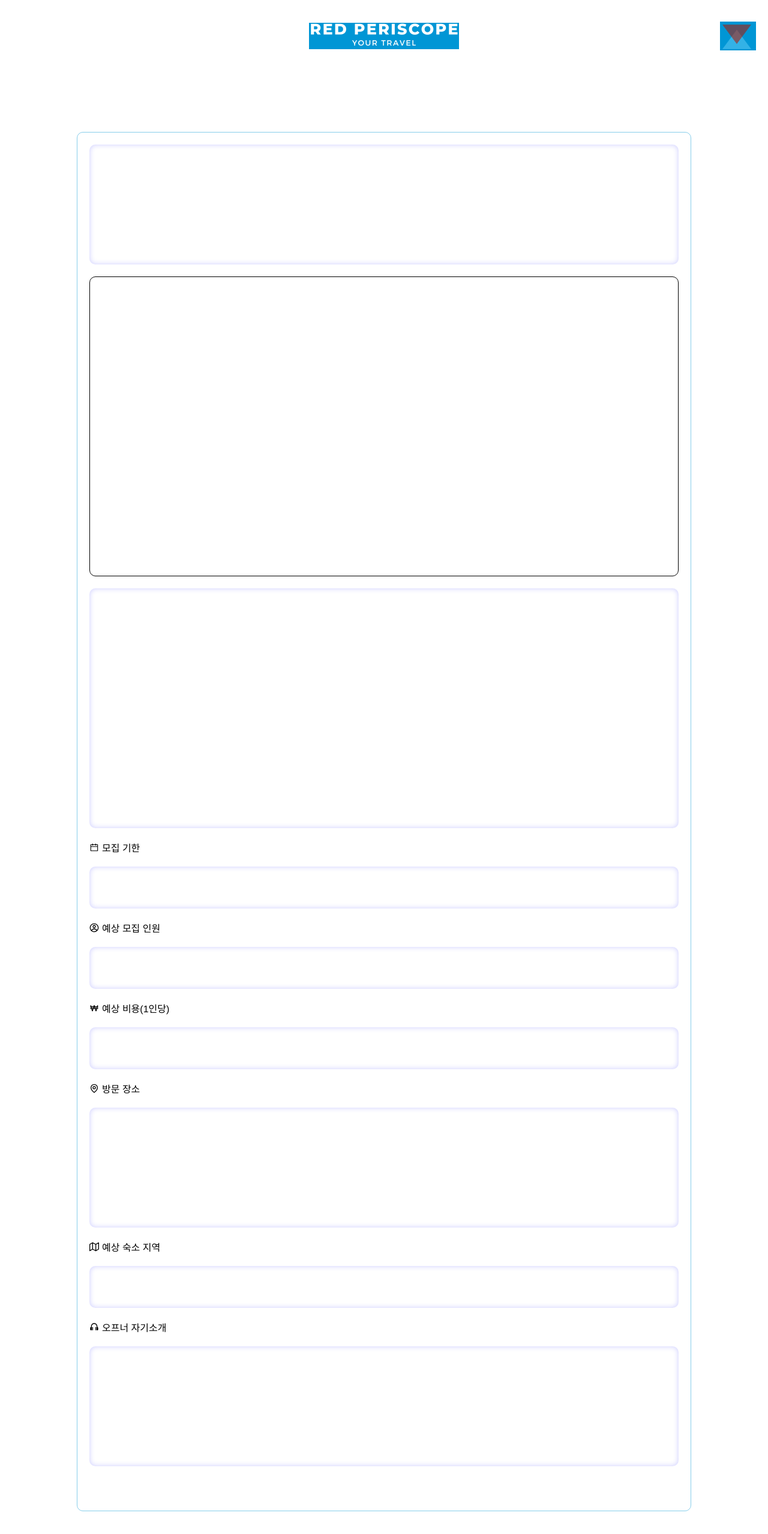
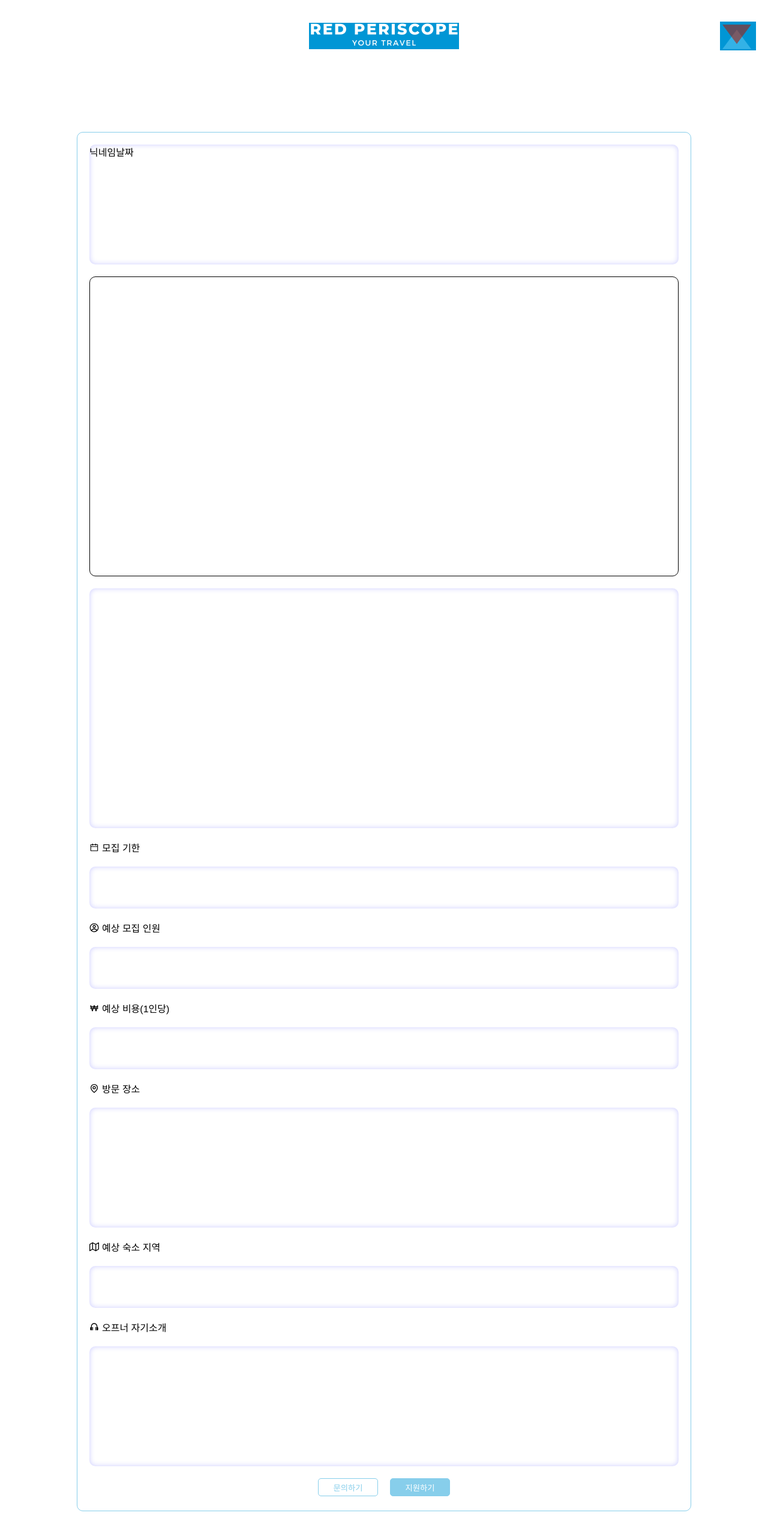
Before and after one commit to RedPeriscope/RedPeriscope_Front, a React (Create React App) app: page /detail in a window 1280 px wide. Shown: the top 2558 px of the page at 60% size. Built offline with nearby package versions, Linux system fonts and the light colour scheme.

Commit message:
상세창 (Title 쪽 제외)

```diff
--- a/src/page/PlanDetail.jsx
+++ b/src/page/PlanDetail.jsx
@@ -8,30 +8,51 @@ import { FiMap } from "react-icons/fi";
 import { BiHeadphone } from "react-icons/bi";
 import { BiWon } from "react-icons/bi";
 
-const PlanDetail = ()=> {
-    return(
+const PlanDetail = () => {
+  return (
     <Container>
       <NavBar />
       <DetailContainer>
-            <Title />
+        <Title>
+            <TagBox />
+            <TitleText />
+            <span>닉네임</span>
+            <span>날짜</span>
+        </Title>
         <ImageBox />
         <Description />
-            <Label><AiOutlineCalendar /> 모집 기한</Label>
+        <Label>
+          <AiOutlineCalendar /> 모집 기한
+        </Label>
         <Details />
-            <Label><CgProfile /> 예상 모집 인원</Label>
+        <Label>
+          <CgProfile /> 예상 모집 인원
+        </Label>
         <Details />
-            <Label><BiWon /> 예상 비용(1인당)</Label>
+        <Label>
+          <BiWon /> 예상 비용(1인당)
+        </Label>
         <Details />
-            <Label><GrLocation /> 방문 장소</Label>
+        <Label>
+          <GrLocation /> 방문 장소
+        </Label>
         <LargerDetails />
-            <Label><FiMap /> 예상 숙소 지역</Label>
+        <Label>
+          <FiMap /> 예상 숙소 지역
+        </Label>
         <Details />
-            <Label><BiHeadphone /> 오프너 자기소개</Label>
+        <Label>
+          <BiHeadphone /> 오프너 자기소개
+        </Label>
         <LargerDetails />
+        <ButtonContainer>
+          <Button1>문의하기</Button1>
+          <Button2>지원하기</Button2>
+        </ButtonContainer>
       </DetailContainer>
     </Container>
-    )
-}
+  );
+};
 
 const Container = styled.div`
   width: 100%;
@@ -49,7 +70,7 @@ const DetailContainer = styled.div`
   height: 2300px;
   align-items: center;
   border-radius: 10px;
-  border: 0.5px solid skyblue;
+  border: 1px solid skyblue;
   margin: 100px;
 `;
 
@@ -59,6 +80,14 @@ const Title = styled.div`
   align-items: center;
   margin: 20px;
   box-shadow: inset 0px 0px 10px rgba(0, 0, 255, 0.2);
+`;
+
+const TagBox = styled.div`
+
+`;
+
+const TitleText = styled.div`
+
 `;
 
 const ImageBox = styled.div`
@@ -85,7 +114,6 @@ const Label = styled.div`
   gap: 5px;
 `;
 
-
 const Details = styled.div`
   border-radius: 10px;
   margin: 20px;
@@ -100,5 +128,28 @@ const LargerDetails = styled.div`
   box-shadow: inset 0px 0px 10px rgba(0, 0, 255, 0.2);
 `;
 
+const ButtonContainer = styled.div`
+    display:flex;
+    justify-content: center;
+    align-items: center;
+    gap: 20px;
+`;
 
+const Button1 = styled.button`
+  width: 100px;
+  height: 30px;
+  color: skyblue;
+  background-color: white;
+  border: 1px solid skyblue;
+  border-radius: 5px;
+`;
+
+const Button2 = styled.button`
+  width: 100px;
+  height: 30px;
+  color: white;
+  background-color: skyblue;
+  border: 1px solid skyblue;
+  border-radius: 5px;
+`;
 export default PlanDetail;
```
Lines whose indentation alone changed are shown as unchanged.
